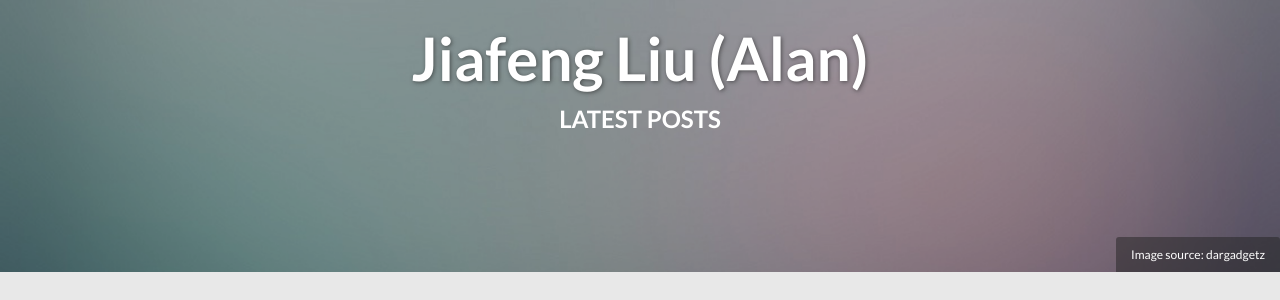
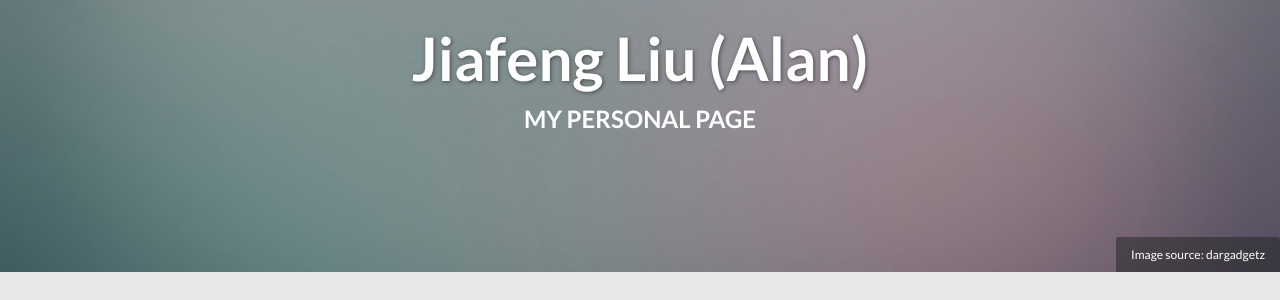
Before and after one commit to xinchishenwang/Yuxin-Fan.github.io, a Jekyll site: the page built from index.html, in a window 1280 px wide and 900 px high. Shown: the part 128-428 px from the top of the window. Built offline with Jekyll 4.4.1, drawn with Linux system fonts in a browser that asks for light colours; nearby versions of some CDN libraries; the list of posts is cut into pages by our own code.

Commit message:
Update index.html

```diff
--- a/index.html
+++ b/index.html
@@ -1,6 +1,6 @@
 ---
 layout: post-index
-title: Latest Posts
+title: My personal page
 description: "Describe this nonsense."
 tags: [Jekyll, theme, themes, responsive, blog, modern]
 comments: false
```
